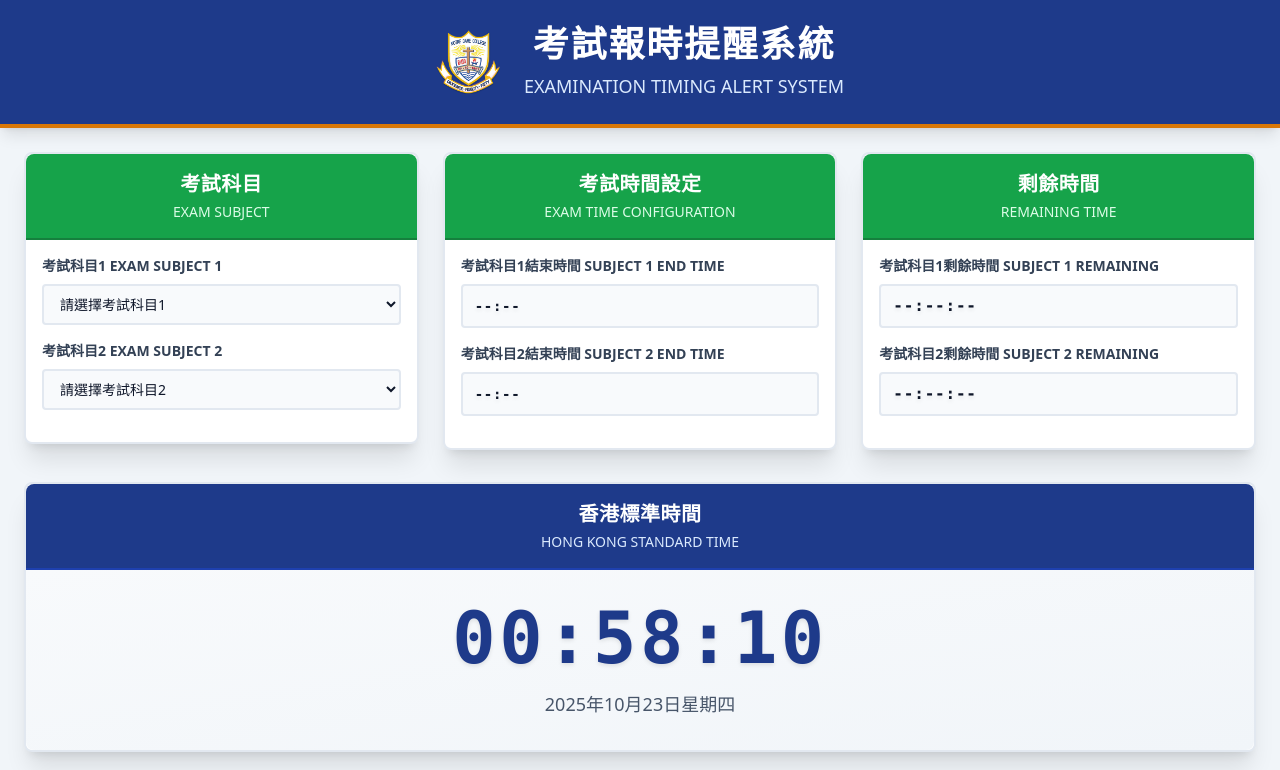
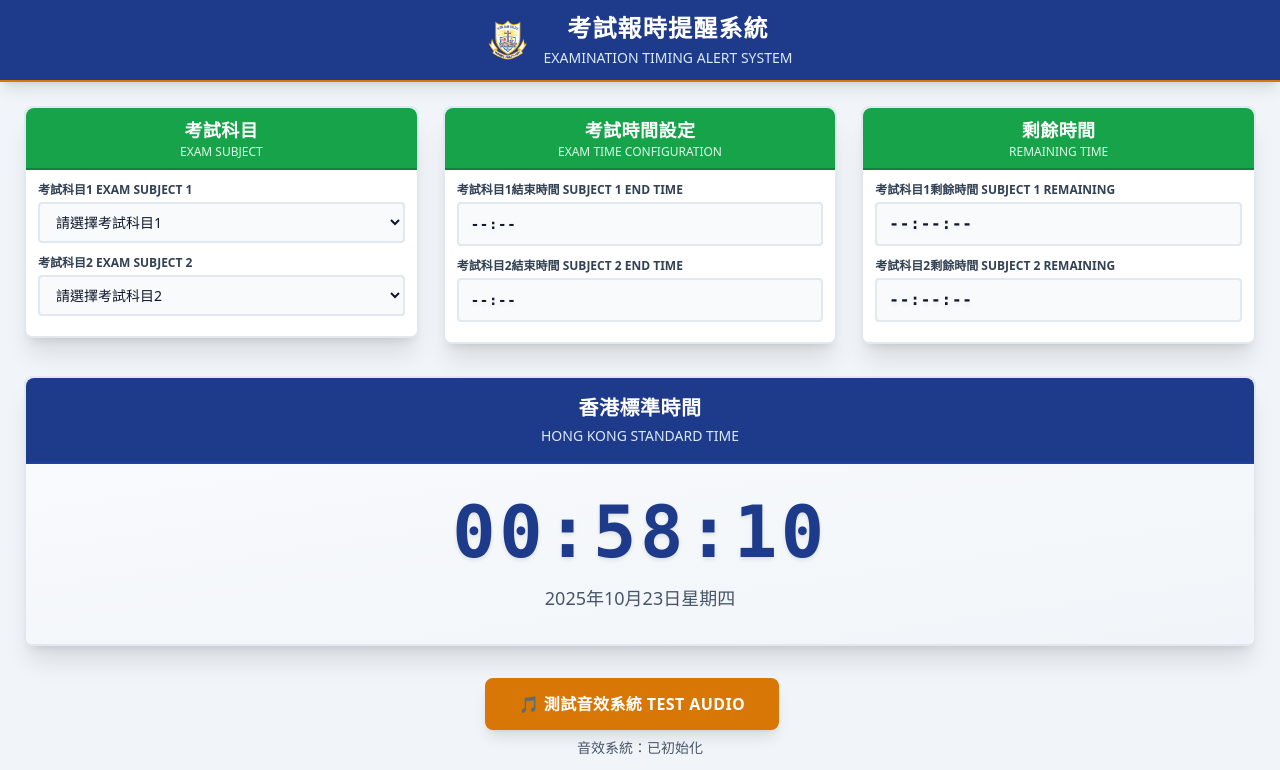
Before and after one commit to ndcexam/senior_form, a plain HTML site: page index.html in a window 1280 px wide. Shown: the top 770 px of the page. Drawn offline with nearby package versions, Linux system fonts and the light colour scheme.

Commit message:
Update index.html

```diff
--- a/index.html
+++ b/index.html
@@ -308,21 +308,21 @@
     </a>
 
     <!-- Header -->
-    <header class="bg-primary dark:bg-slate-800 border-b-4 border-accent shadow-lg">
-        <div class="container mx-auto p-6 max-w-7xl">
-            <div class="flex items-center justify-center gap-6">
+    <header class="bg-primary dark:bg-slate-800 border-b-2 border-accent shadow-lg">
+        <div class="container mx-auto p-3 max-w-7xl">
+            <div class="flex items-center justify-center gap-4">
                 <img
                     src="./images/NDC_school_logov2.png"
                     alt="學校校徽"
-                    class="h-16 w-16 object-contain"
+                    class="h-10 w-10 object-contain"
                     loading="eager"
                     onerror="this.style.display='none'"
                 >
                 <div class="text-center">
-                    <h1 class="text-4xl font-bold text-white tracking-wider">
+                    <h1 class="text-2xl font-bold text-white tracking-wider">
                         考試報時提醒系統
                     </h1>
-                    <p class="text-blue-100 dark:text-slate-300 mt-2 text-lg">
+                    <p class="text-blue-100 dark:text-slate-300 mt-1 text-sm">
                         EXAMINATION TIMING ALERT SYSTEM
                     </p>
                 </div>
@@ -337,20 +337,20 @@
             <!-- Subject Selection Panel -->
             <section aria-labelledby="subject-title">
                 <div class="bg-white dark:bg-slate-800 border-2 border-slate-200 dark:border-slate-700 shadow-xl rounded-lg">
-                    <header class="bg-green-600 text-white p-4 border-b-2 border-green-700 rounded-t-lg">
-                        <h2 id="subject-title" class="text-xl font-bold text-center tracking-wide">
+                    <header class="bg-green-600 text-white p-2 border-b-2 border-green-700 rounded-t-lg">
+                        <h2 id="subject-title" class="text-lg font-bold text-center tracking-wide">
                             考試科目
                         </h2>
-                        <p class="text-center text-green-100 text-sm mt-1">
+                        <p class="text-center text-green-100 text-xs">
                             EXAM SUBJECT
                         </p>
                     </header>
 
-                    <div class="p-4">
+                    <div class="p-3">
                         <!-- Subject Selection 1 -->
-                        <div class="mb-4">
-                            <div class="mb-3">
-                                <div class="text-sm font-semibold mb-2 text-slate-700 dark:text-slate-300">考試科目1 EXAM SUBJECT 1</div>
+                        <div class="mb-3">
+                            <div class="mb-2">
+                                <div class="text-xs font-semibold mb-1 text-slate-700 dark:text-slate-300">考試科目1 EXAM SUBJECT 1</div>
                                 <select
                                     id="examSubject1"
                                     class="w-full py-2 px-3 border-2 border-slate-200 dark:border-slate-600 bg-slate-50 dark:bg-slate-700 text-slate-900 dark:text-slate-100 transition-all rounded focus:border-primary focus:ring-2 focus:ring-primary focus:ring-opacity-20 text-sm font-medium"
@@ -377,9 +377,9 @@
                         </div>
 
                         <!-- Subject Selection 2 -->
-                        <div class="mb-4">
-                            <div class="mb-3">
-                                <div class="text-sm font-semibold mb-2 text-slate-700 dark:text-slate-300">考試科目2 EXAM SUBJECT 2</div>
+                        <div class="mb-2">
+                            <div class="mb-2">
+                                <div class="text-xs font-semibold mb-1 text-slate-700 dark:text-slate-300">考試科目2 EXAM SUBJECT 2</div>
                                 <select
                                     id="examSubject2"
                                     class="w-full py-2 px-3 border-2 border-slate-200 dark:border-slate-600 bg-slate-50 dark:bg-slate-700 text-slate-900 dark:text-slate-100 transition-all rounded focus:border-primary focus:ring-2 focus:ring-primary focus:ring-opacity-20 text-sm font-medium"
@@ -411,20 +411,20 @@
             <!-- Time Configuration Panel -->
             <section aria-labelledby="config-title">
                 <div class="bg-white dark:bg-slate-800 border-2 border-slate-200 dark:border-slate-700 shadow-xl rounded-lg">
-                    <header class="bg-green-600 text-white p-4 border-b-2 border-green-700 rounded-t-lg">
-                        <h2 id="config-title" class="text-xl font-bold text-center tracking-wide">
+                    <header class="bg-green-600 text-white p-2 border-b-2 border-green-700 rounded-t-lg">
+                        <h2 id="config-title" class="text-lg font-bold text-center tracking-wide">
                             考試時間設定
                         </h2>
-                        <p class="text-center text-green-100 text-sm mt-1">
+                        <p class="text-center text-green-100 text-xs">
                             EXAM TIME CONFIGURATION
                         </p>
                     </header>
 
-                    <div class="p-4">
+                    <div class="p-3">
                         <!-- Time Configuration 1 -->
-                        <div class="mb-4">
-                            <div class="mb-3">
-                                <div class="text-sm font-semibold mb-2 text-slate-700 dark:text-slate-300">考試科目1結束時間 SUBJECT 1 END TIME</div>
+                        <div class="mb-3">
+                            <div class="mb-2">
+                                <div class="text-xs font-semibold mb-1 text-slate-700 dark:text-slate-300">考試科目1結束時間 SUBJECT 1 END TIME</div>
                                 <div id="subject1EndDisplay"
                                      class="py-2 px-3 border-2 border-slate-200 dark:border-slate-600 bg-slate-50 dark:bg-slate-700 transition-all rounded time-input-display"
                                      onclick="TimePickerModal.open('subject1End')"
@@ -437,9 +437,9 @@
                         </div>
 
                         <!-- Time Configuration 2 -->
-                        <div class="mb-4">
-                            <div class="mb-3">
-                                <div class="text-sm font-semibold mb-2 text-slate-700 dark:text-slate-300">考試科目2結束時間 SUBJECT 2 END TIME</div>
+                        <div class="mb-2">
+                            <div class="mb-2">
+                                <div class="text-xs font-semibold mb-1 text-slate-700 dark:text-slate-300">考試科目2結束時間 SUBJECT 2 END TIME</div>
                                 <div id="subject2EndDisplay"
                                      class="py-2 px-3 border-2 border-slate-200 dark:border-slate-600 bg-slate-50 dark:bg-slate-700 transition-all rounded time-input-display"
                                      onclick="TimePickerModal.open('subject2End')"
@@ -457,20 +457,20 @@
             <!-- Time Display Panel -->
             <section aria-labelledby="remaining-title">
                 <div class="bg-white dark:bg-slate-800 border-2 border-slate-200 dark:border-slate-700 shadow-xl rounded-lg">
-                    <header class="bg-green-600 text-white p-4 border-b-2 border-green-700 rounded-t-lg">
-                        <h2 id="remaining-title" class="text-xl font-bold text-center tracking-wide">
+                    <header class="bg-green-600 text-white p-2 border-b-2 border-green-700 rounded-t-lg">
+                        <h2 id="remaining-title" class="text-lg font-bold text-center tracking-wide">
                             剩餘時間
                         </h2>
-                        <p class="text-center text-green-100 text-sm mt-1">
+                        <p class="text-center text-green-100 text-xs">
                             REMAINING TIME
                         </p>
                     </header>
 
-                    <div class="p-4">
+                    <div class="p-3">
                         <!-- Remaining Time Display 1 -->
-                        <div class="mb-4">
-                            <div class="mb-3">
-                                <div class="text-sm font-semibold mb-2 text-slate-700 dark:text-slate-300">考試科目1剩餘時間 SUBJECT 1 REMAINING</div>
+                        <div class="mb-3">
+                            <div class="mb-2">
+                                <div class="text-xs font-semibold mb-1 text-slate-700 dark:text-slate-300">考試科目1剩餘時間 SUBJECT 1 REMAINING</div>
                                 <div id="subject1Session" class="py-2 px-3 border-2 border-slate-200 dark:border-slate-600 bg-slate-50 dark:bg-slate-700 transition-all rounded" role="timer" aria-live="polite">
                                     <div id="subject1SessionTime" class="text-base font-bold font-mono tracking-wider time-display">--:--:--</div>
                                 </div>
@@ -478,9 +478,9 @@
                         </div>
 
                         <!-- Remaining Time Display 2 -->
-                        <div class="mb-4">
-                            <div class="mb-3">
-                                <div class="text-sm font-semibold mb-2 text-slate-700 dark:text-slate-300">考試科目2剩餘時間 SUBJECT 2 REMAINING</div>
+                        <div class="mb-2">
+                            <div class="mb-2">
+                                <div class="text-xs font-semibold mb-1 text-slate-700 dark:text-slate-300">考試科目2剩餘時間 SUBJECT 2 REMAINING</div>
                                 <div id="subject2Session" class="py-2 px-3 border-2 border-slate-200 dark:border-slate-600 bg-slate-50 dark:bg-slate-700 transition-all rounded" role="timer" aria-live="polite">
                                     <div id="subject2SessionTime" class="text-base font-bold font-mono tracking-wider time-display">--:--:--</div>
                                 </div>
```
